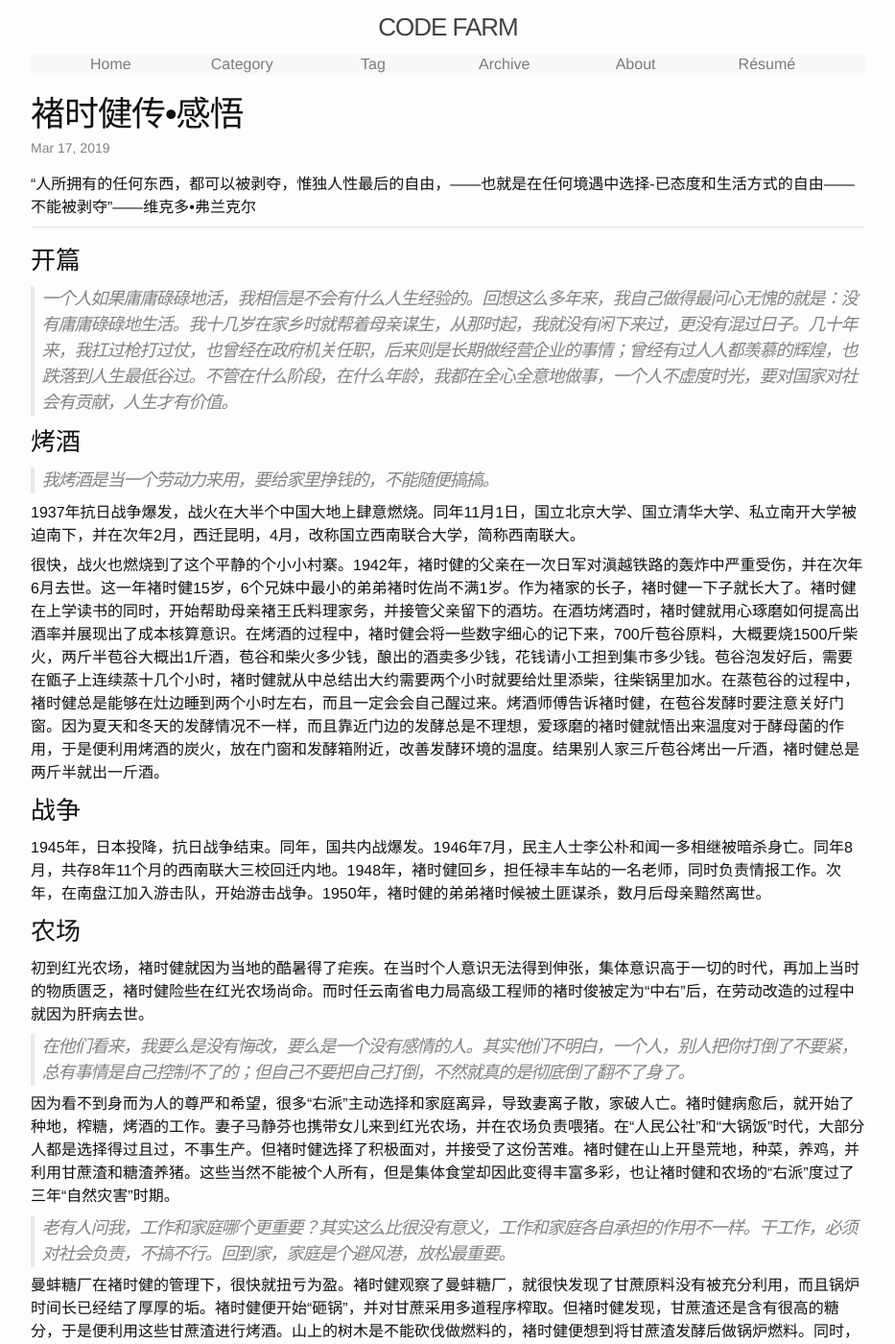
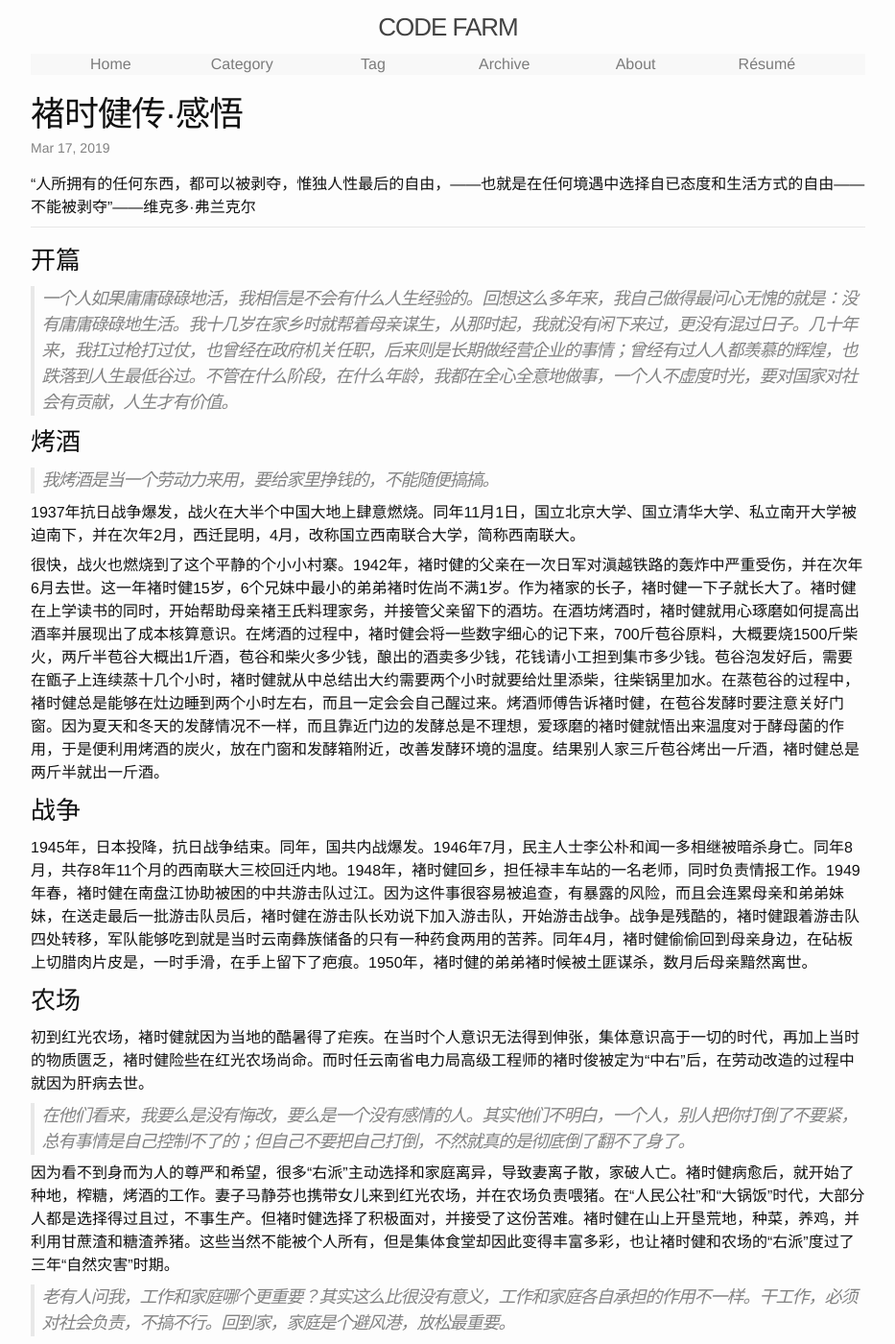
Before and after one commit to ousiax/ousiax.github.io, a Jekyll site: the page built from _journalctl/2019-03-17-褚时健传-感悟.md, in a window 1280 px wide and 1400 px high. Shown: the whole window at 96% size, without its empty margins (173-1106 px from the left). Built offline with Jekyll 4.4.1, drawn with Linux system fonts in a browser that asks for light colours.

Commit message:
Update 2019-03-17-褚时健传-感悟.md

```diff
--- a/_journalctl/2019-03-17-褚时健传-感悟.md
+++ b/_journalctl/2019-03-17-褚时健传-感悟.md
@@ -1,12 +1,12 @@
 ---
 layout: post
-title: 褚时健传•感悟
+title: 褚时健传·感悟
 date: 2019-03-17 13:45:56 +0800
 categories: ['褚时健']
 tags: ['褚时健']
 ---
 
-“人所拥有的任何东西，都可以被剥夺，惟独人性最后的自由，——也就是在任何境遇中选择-已态度和生活方式的自由——不能被剥夺”——维克多•弗兰克尔
+“人所拥有的任何东西，都可以被剥夺，惟独人性最后的自由，——也就是在任何境遇中选择自已态度和生活方式的自由——不能被剥夺”——维克多·弗兰克尔
 
 - - -
 
@@ -24,7 +24,7 @@ tags: ['褚时健']
 
 ### 战争
 
-1945年，日本投降，抗日战争结束。同年，国共内战爆发。1946年7月，民主人士李公朴和闻一多相继被暗杀身亡。同年8月，共存8年11个月的西南联大三校回迁内地。1948年，褚时健回乡，担任禄丰车站的一名老师，同时负责情报工作。次年，在南盘江加入游击队，开始游击战争。1950年，褚时健的弟弟褚时候被土匪谋杀，数月后母亲黯然离世。
+1945年，日本投降，抗日战争结束。同年，国共内战爆发。1946年7月，民主人士李公朴和闻一多相继被暗杀身亡。同年8月，共存8年11个月的西南联大三校回迁内地。1948年，褚时健回乡，担任禄丰车站的一名老师，同时负责情报工作。1949年春，褚时健在南盘江协助被困的中共游击队过江。因为这件事很容易被追查，有暴露的风险，而且会连累母亲和弟弟妹妹，在送走最后一批游击队员后，褚时健在游击队长劝说下加入游击队，开始游击战争。战争是残酷的，褚时健跟着游击队四处转移，军队能够吃到就是当时云南彝族储备的只有一种药食两用的苦荞。同年4月，褚时健偷偷回到母亲身边，在砧板上切腊肉片皮是，一时手滑，在手上留下了疤痕。1950年，褚时健的弟弟褚时候被土匪谋杀，数月后母亲黯然离世。
 
 ### 农场
 
```
